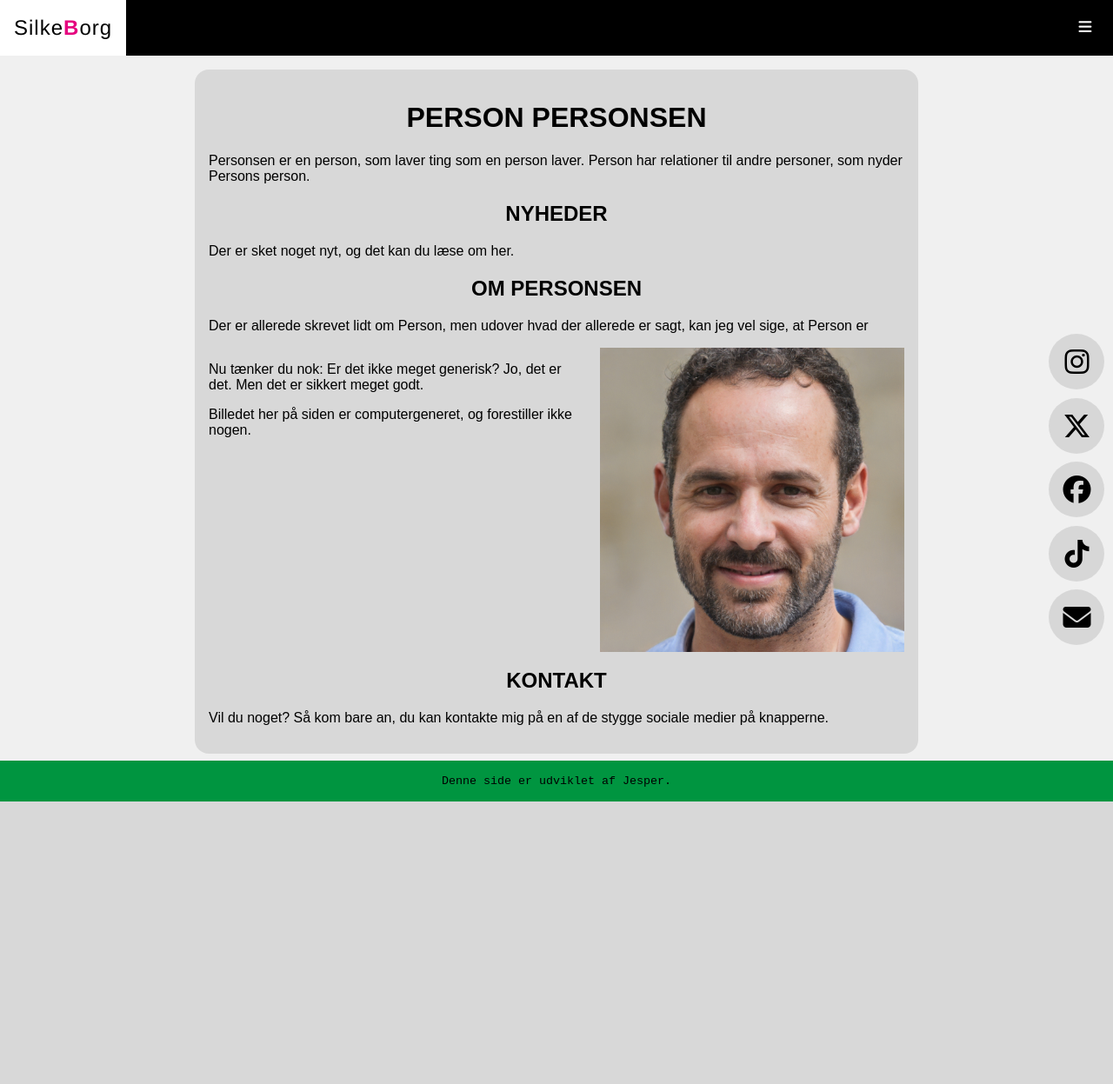
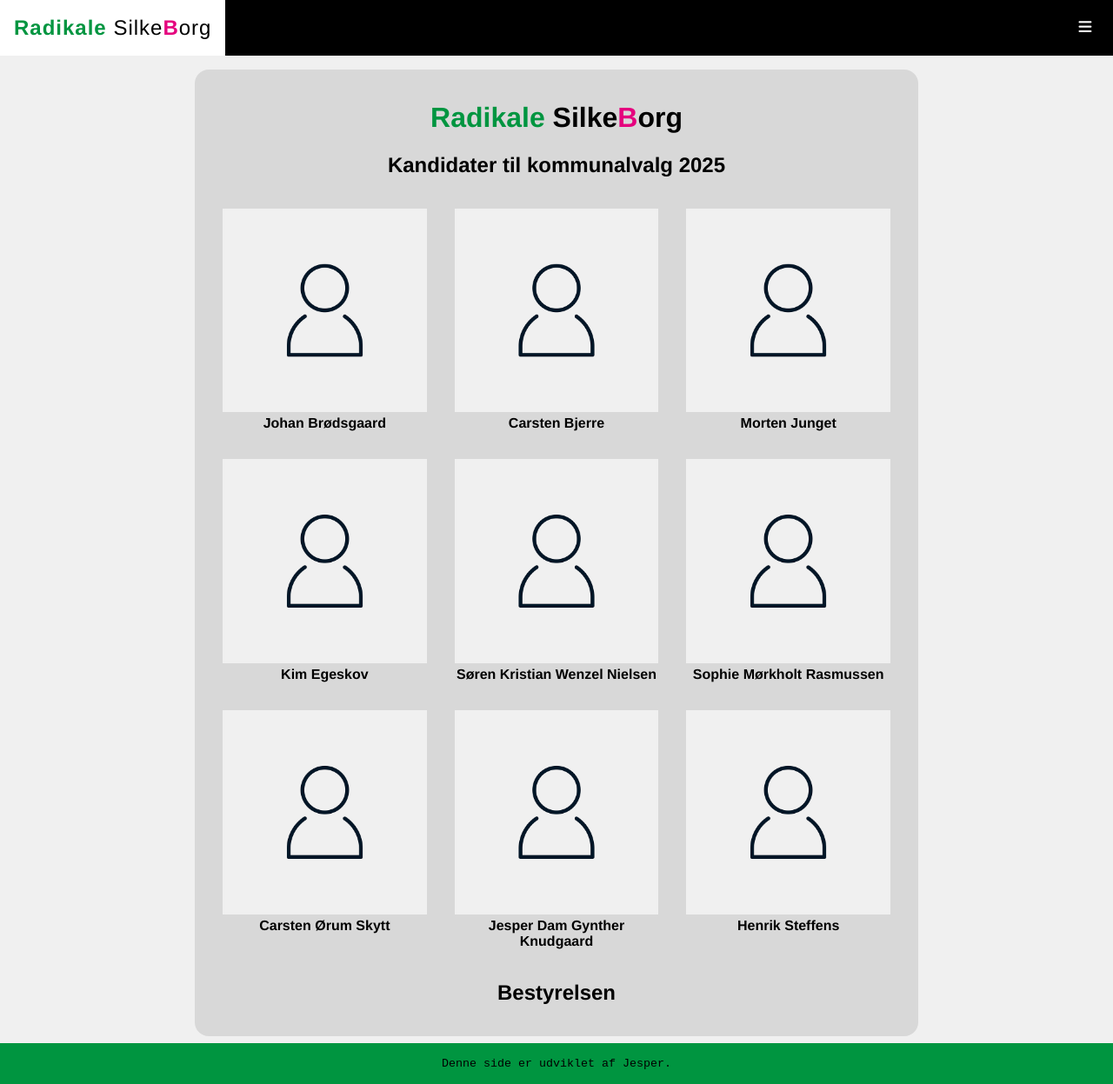
Before and after one commit to DraagDunk/radikalesilkeborg.dk, a PHP site: page / in a window 1280 px wide. Shown: the whole page at 87% size. Before the commit the page ends 922 px from the top, so only its background shows below. Run offline with PHP 8.4, Linux system fonts and the light colour scheme.

Commit message:
Liste over kandidater, grid kort

```diff
--- /dev/null
+++ b/card-style.css
@@ -0,0 +1,29 @@
+div.card-grid {
+    display: grid;
+    grid-template-columns: 1fr 1fr;
+
+    .card {
+        padding: 0.5rem;
+        margin: 0.5rem;
+
+        transition: transform 0.2s ease-in-out;
+
+        h4 {
+            text-align: center;
+            margin: 0;
+        }
+
+        &:hover {
+            transform: scale(1.1);
+            cursor: pointer;
+        }
+
+        img {
+            max-width: 100%;
+        }
+    }
+
+    @media (min-width: 800px) {
+        grid-template-columns: 1fr 1fr 1fr;
+    }
+}
--- a/header.php
+++ b/header.php
@@ -7,6 +7,7 @@
           href="https://cdnjs.cloudflare.com/ajax/libs/font-awesome/6.7.2/css/all.min.css">
     <link rel="stylesheet" href="style.css">
     <link rel="stylesheet" href="nav-style.css">
+    <link rel="stylesheet" href="card-style.css">
     <link rel="stylesheet" href="social-media-icon-style.css">
     <script src="navbar.js"></script>
     <title><?php echo $title ?> | Radikale Silkeborg</title>
--- a/index.php
+++ b/index.php
@@ -11,42 +11,69 @@
 <div class="page">
     <div class="content">
 
-        <h1 id="home">Person Personsen</h1>
+        <h1 id="home"><span class="R-logo">Radikale</span> Silke<span class="B-logo">B</span>org</h1>
 
-        <p>Personsen er en person, som laver ting som en person laver. Person har relationer til andre personer, som nyder Persons person.</p>
 
-        <h2 id="news">Nyheder</h2>
+        <h2 id="kv25">Kandidater til kommunalvalg 2025</h2>
 
-        <p>Der er sket noget nyt, og det kan du læse om her.</p>
+        <div class="card-grid">
+            <a class="card">
+                <img src="noone.png" alt="">
+                <h4>Johan Brødsgaard</h4>
+            </a>
 
-        <h2 id="about">Om Personsen</h2>
+            <a class="card">
+                <img src="noone.png" alt="">
+                <h4>Carsten Bjerre</h4>
+            </a>
 
-        <p>Der er allerede skrevet lidt om Person, men udover hvad der allerede er sagt, kan jeg vel sige, at Person er</p>
+            <a class="card">
+                <img src="noone.png" alt="">
+                <h4>Morten Junget</h4>
+            </a>
 
-        <div class="about-section">
-            <div class="image-container">
-                <img src="image.jpeg" alt="Billede af person">
-            </div>
+            <a class="card">
+                <img src="noone.png" alt="">
+                <h4>Kim Egeskov</h4>
+            </a>
 
-            <div class="info-box">
-                <p>Nu tænker du nok: Er det ikke meget generisk? Jo, det er det. Men det er sikkert meget godt.</p>
+            <a class="card">
+                <img src="noone.png" alt="">
+                <h4>Søren Kristian Wenzel Nielsen</h4>
+            </a>
 
-                <p>Billedet her på siden er computergeneret, og forestiller ikke nogen.</p>
-            </div>
+            <a class="card">
+                <img src="noone.png" alt="">
+                <h4>Sophie Mørkholt Rasmussen</h4>
+            </a>
+
+            <a class="card" href="https://cskytt.dk/">
+                <img src="noone.png" alt="">
+                <h4>Carsten Ørum Skytt</h4>
+            </a>
+
+            <a class="card">
+                <img src="noone.png" alt="">
+                <h4>Jesper Dam Gynther Knudgaard</h4>
+            </a>
+
+            <a class="card">
+                <img src="noone.png" alt="">
+                <h4>Henrik Steffens</h4>
+            </a>
         </div>
 
-        <h2 id="contact">Kontakt</h2>
+        <h2 id="best">Bestyrelsen</h2>
 
-        <p>Vil du noget? Så kom bare an, du kan kontakte mig på en af de stygge sociale medier på knapperne.</p>
 
-        <div class="social-media-buttons">
+
+        <!-- <div class="social-media-buttons">
                     <a href="https://www.instagram.com/person_personsen_not_a_real_person" class="sm-icon fa-brands fa-instagram"></a>
                     <a href="https://www.x.com/person_personsen_not_a_real_person" class="sm-icon fa-brands fa-x-twitter"></a>
                     <a href="https://www.facebook.com/person_personsen_not_a_real_person" class="sm-icon fa-brands fa-facebook"></a>
                     <a href="https://www.tiktok.com/person_personsen_not_a_real_person" class="sm-icon fa-brands fa-tiktok"></a>
                     <a href="mailto:dennemailfindesheltsikkert@ikke.com" class="sm-icon fa fa-envelope"></a>
-                </div>
-
+                </div> -->
     </div>
 </div>
 
--- a/nav-style.css
+++ b/nav-style.css
@@ -7,6 +7,7 @@
     position: fixed;
     width: 100%;
     background-color: var(--color-header-bg);
+    z-index: 1000;
 }
 
 .topnav #navigation {
@@ -33,11 +34,6 @@
     }
 }
 
-.B-logo {
-    color: var(--color-logo);
-    font-weight: bold;
-}
-
 .topnav a.icon {
     padding: 0;
     display: block;
--- a/navigation.php
+++ b/navigation.php
@@ -1,10 +1,9 @@
 <header>
     <div class="topnav" id="topnav">
-        <a id="home-link" class="narrow" href="#home">Silke<span class="B-logo">B</span>org</a>
+        <a id="home-link" class="narrow" href="#home"><span class="R-logo">Radikale</span> Silke<span class="B-logo">B</span>org</a>
         <nav id="navigation">
             <a href="#kv25">Kommunalvalg 2025</a>
-            <a href="#people"></a>
-            <a href="#contact">Bestyrelsen</a>
+            <a href="#best">Bestyrelsen</a>
         </nav>
         <a id="burger" href="javascript:void(0);" class="icon" onclick="menuFunction()">
             <i class="fa fa-bars"></i>
--- a/style.css
+++ b/style.css
@@ -7,7 +7,8 @@
     --color-content-bg: rgba(2, 2, 2, 0.1);
     --color-text: black;
     --color-light-text: #009540;
-    --color-logo: #E5007E;
+    --color-logo-magenta: #E5007E;
+    --color-logo-green: #009540;
 
     --font-size-logo: larger;
 }
@@ -26,7 +27,17 @@ html {
 body {
     margin: 0;
     color: var(--color-text);
-    font-family: Arial, Helvetica, sans-serif;
+    font-family: Helvetica, sans-serif;
+}
+
+.B-logo {
+    color: var(--color-logo-magenta);
+    font-weight: bold;
+}
+
+.R-logo {
+    color: var(--color-logo-green);
+    font-weight: bold;
 }
 
 a {
@@ -59,7 +70,6 @@ h1,
 h2,
 h3 {
     text-align: center;
-    text-transform: uppercase;
     scroll-margin-top: 4rem;
 }
 
@@ -78,7 +88,7 @@ footer a {
     color: var(--color-footer-text);
 
     &:hover {
-        color: var(--color-logo);
+        color: var(--color-logo-magenta);
     }
 }
 
```
Also changed, not shown: noone.png (added).
